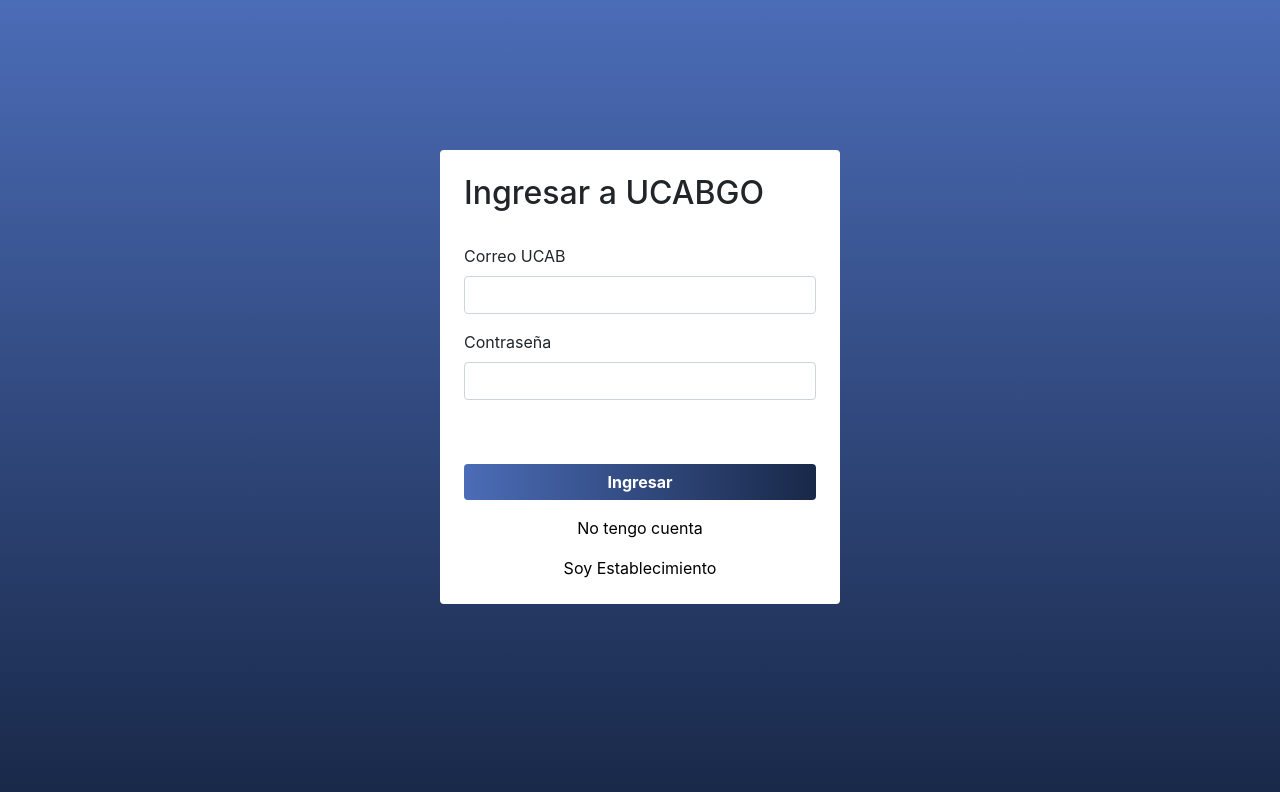
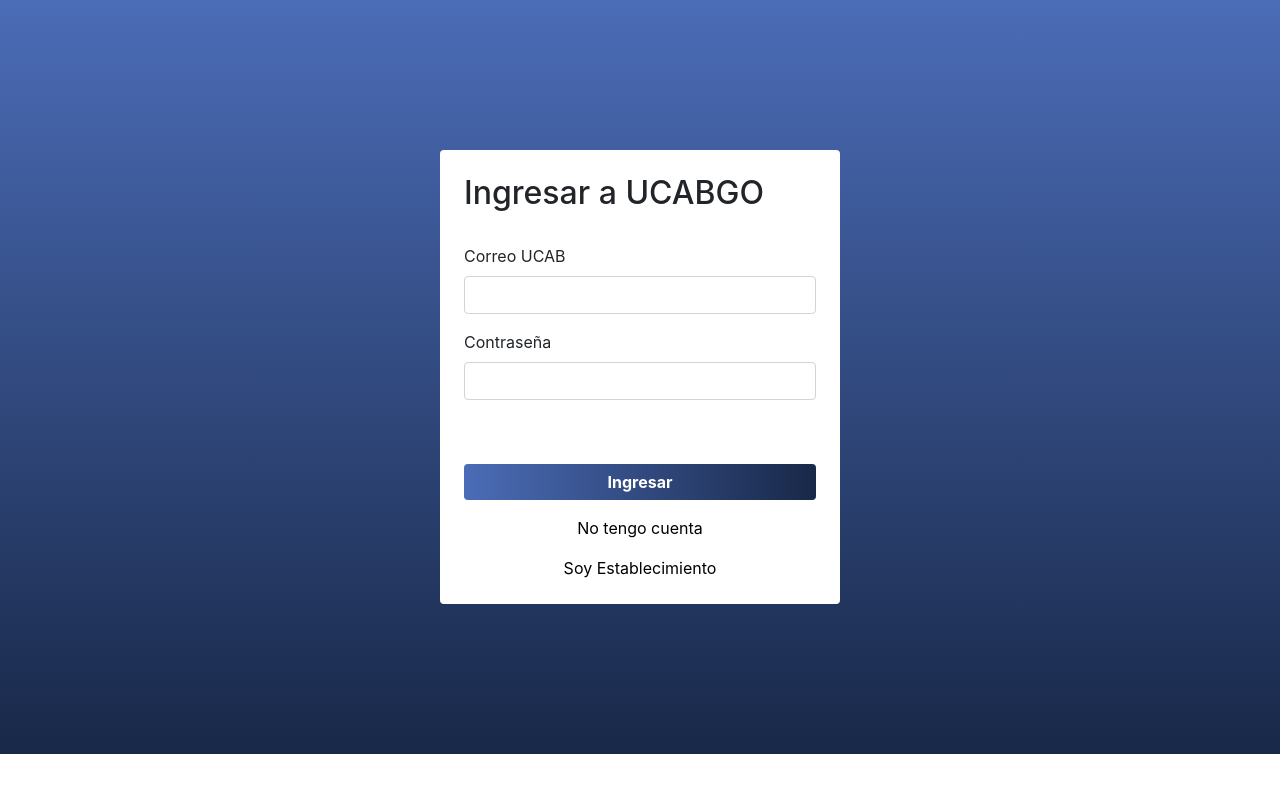
Before and after one commit to Robbyro10/UcabGo, a React (Vite) app: page /login in a window 1280 px wide. Shown: the top 792 px of the page. Built offline with nearby package versions, Linux system fonts and the light colour scheme.

Commit message:
fixed graphical errors

```diff
--- a/src/auth/pages/client/ClientLoginPage.jsx
+++ b/src/auth/pages/client/ClientLoginPage.jsx
@@ -17,7 +17,7 @@ export const ClientLoginPage = () => {
 
   return (
     <div
-      className="w-100 h-100 fixed-top"
+      className="w-100 h-100"
       style={{
         backgroundImage: "linear-gradient(#4b6cb7, #182848)",
       }}
--- a/src/auth/pages/client/ClientRegisterPage.jsx
+++ b/src/auth/pages/client/ClientRegisterPage.jsx
@@ -30,7 +30,7 @@ export const ClientRegisterPage = () => {
 
   return (
     <div
-      className="w-100 h-100 fixed-top"
+      className="w-100 h-100"
       style={{
         backgroundImage: "linear-gradient(#4b6cb7, #182848)",
       }}
--- a/src/auth/pages/store/StoreLoginPage.jsx
+++ b/src/auth/pages/store/StoreLoginPage.jsx
@@ -17,7 +17,7 @@ export const StoreLoginPage = () => {
 
   return (
     <div
-      className="w-100 h-100 fixed-top"
+      className="w-100 h-100"
       style={{
         backgroundImage: "linear-gradient(#44a08d, #093637)",
       }}
--- a/src/auth/pages/store/StoreRegisterPage.jsx
+++ b/src/auth/pages/store/StoreRegisterPage.jsx
@@ -49,7 +49,7 @@ export const StoreRegisterPage = () => {
 
   return (
     <div
-      className="w-100 h-100 fixed-top"
+      className="w-100 h-100"
       style={{
         backgroundImage: "linear-gradient(#44a08d, #093637)",
       }}
--- a/src/styles.css
+++ b/src/styles.css
@@ -1,6 +1,6 @@
 #root{
-    height: 100vh;
-    width: 100vw;
+    height: 100%;
+    width: 100%;
     display: flex;
     flex-direction: column;
     overflow-x: hidden;
```
